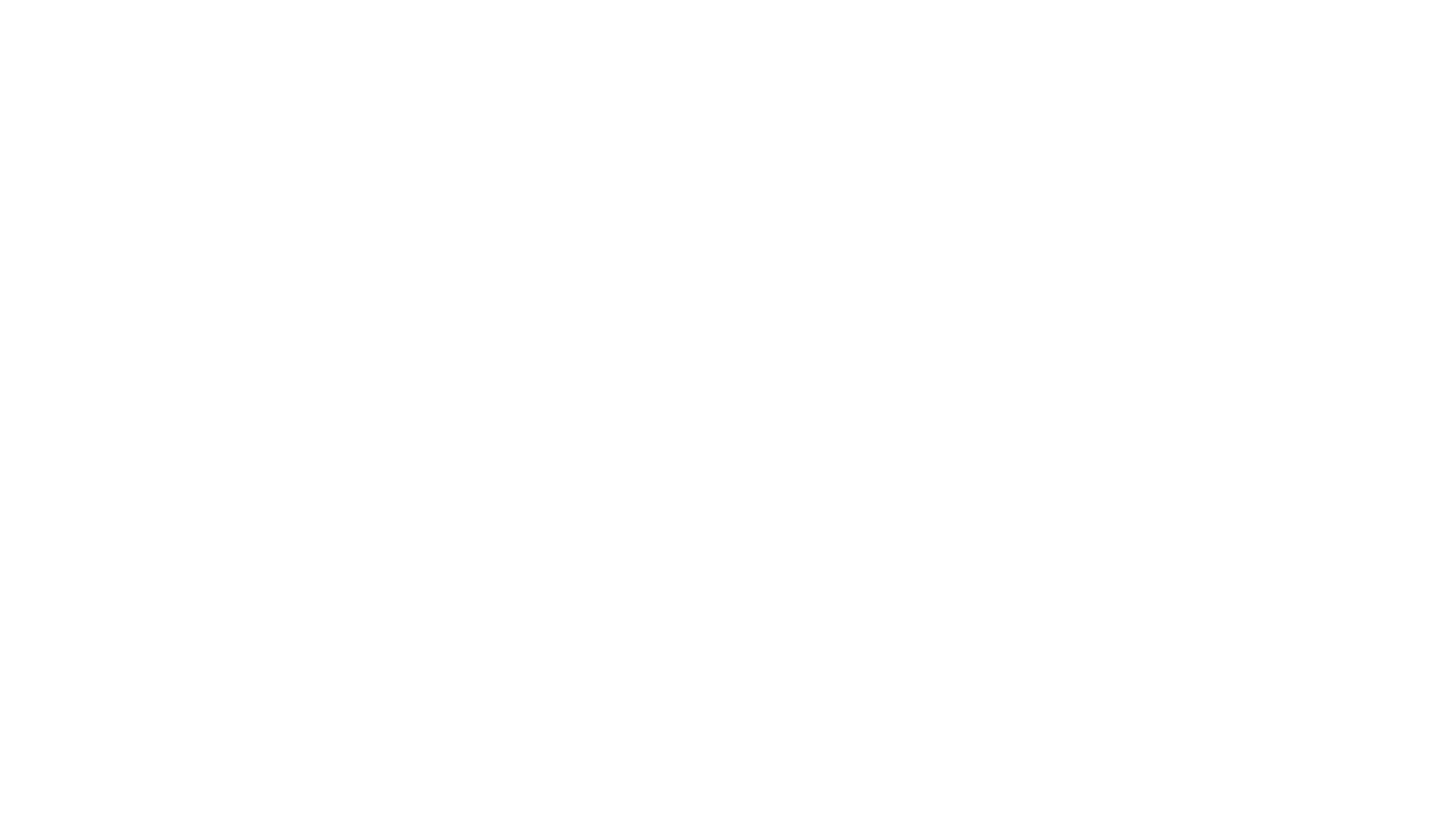
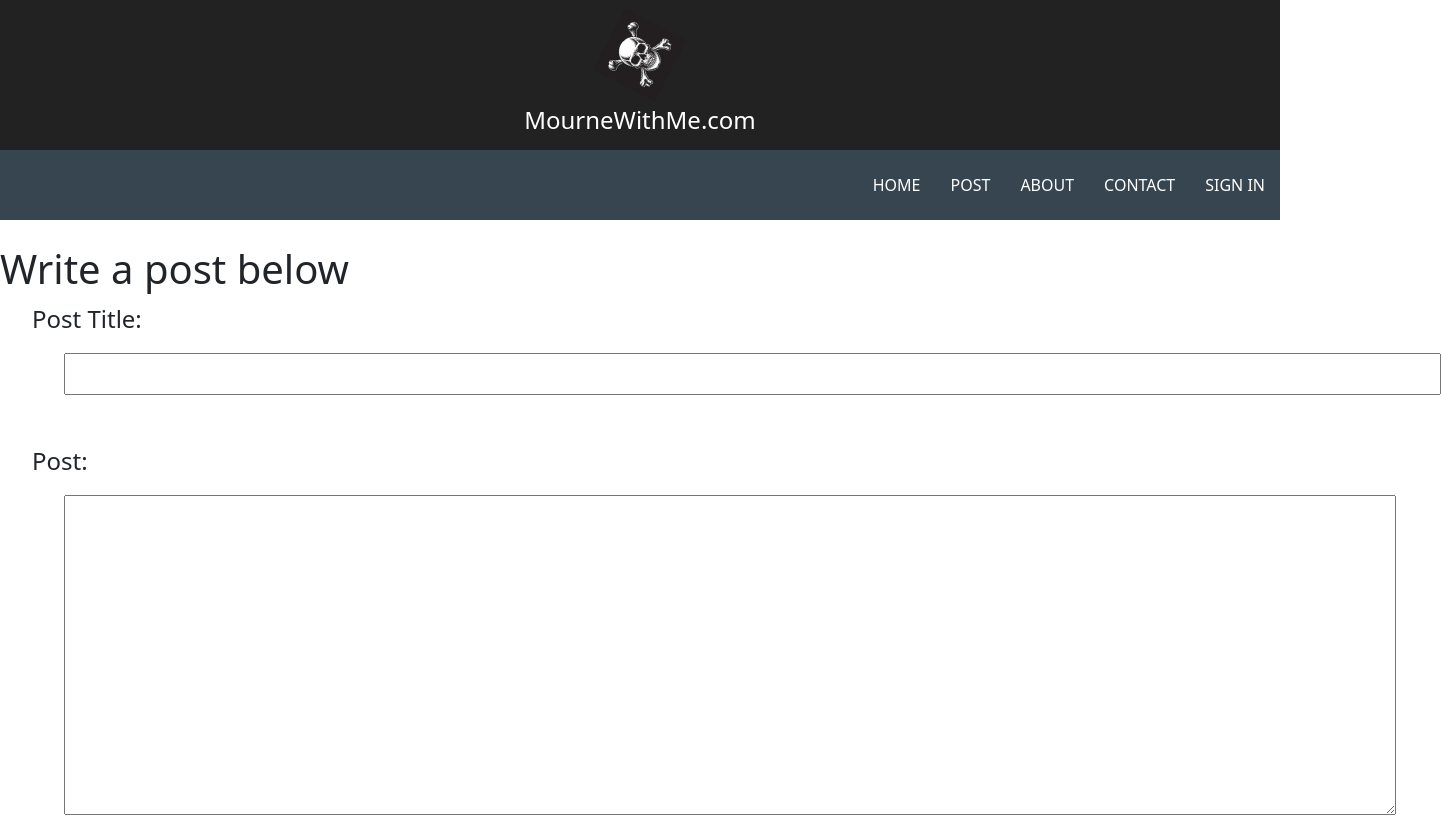
Before and after one commit to dannybeaudoin28/mwm-ui, a React (Create React App) app: page /post in a window 1280 px wide. Before the commit this address had no page. Shown: the top 817 px of the page, 1441 px wide, since content can reach past the window. Built offline with nearby package versions, Linux system fonts and the light colour scheme.

Commit message:
Add basic form inputs for posting

```diff
--- a/public/index.html
+++ b/public/index.html
@@ -2,12 +2,12 @@
 <html lang="en">
   <head>
     <meta charset="utf-8" />
-    <link rel="icon" href="%PUBLIC_URL%/favicon.ico" />
+    <link rel="icon" href="C:\Users\jacki\Desktop\Apps\auth-ui\auth-ui\src\assets\skull.jpg" />
     <meta name="viewport" content="width=device-width, initial-scale=1" />
     <meta name="theme-color" content="#000000" />
     <meta
       name="description"
-      content="Web site created using create-react-app"
+      content="Help each other through tough times"
     />
     <link rel="apple-touch-icon" href="%PUBLIC_URL%/logo192.png" />
     <!--
@@ -24,7 +24,7 @@
       work correctly both with client-side routing and a non-root public URL.
       Learn how to configure a non-root public URL by running `npm run build`.
     -->
-    <title>React App</title>
+    <title>MourneWithMe.com</title>
   </head>
   <body>
     <noscript>You need to enable JavaScript to run this app.</noscript>
--- a/src/App.css
+++ b/src/App.css
@@ -1,6 +1,7 @@
 .App-logo {
   animation: App-logo-spin infinite 3s linear;
-  height: 80px;
+  height: 70px;
+  margin-bottom: auto;
 }
 
 .App-heart {
@@ -16,15 +17,3 @@
     transform: rotate(360deg);
   }
 }
-
-.App-title {
-  font-size: 1.5em;
-}
-
-.App-header {
-  background-color: #222;
-  height: 150px;
-  padding: 20px;
-  color: white;
-  text-align: center;
-}
--- a/src/App.js
+++ b/src/App.js
@@ -7,7 +7,8 @@ import Home from './routes/home/home.component';
 import Navigation from './routes/navigation/navigation.component';
 import About from './routes/about/about.component';
 import Contact from './routes/contact/contact.component';
-
+import Post from './routes/post/post.component';
+import SignIn from './routes/sign-in/sign-in.component';
 
 
 const App = () => {
@@ -18,6 +19,8 @@ const App = () => {
           <Route index element={<Home /> } />
           <Route path='about' element={<About />} />
           <Route path='contact' element={<Contact />} />
+          <Route path='post' element={<Post />} />
+          <Route path='auth' element={<SignIn />} />
         </Route>
       </Routes>
   );
--- /dev/null
+++ b/src/components/header/Header.component.jsx
@@ -0,0 +1,13 @@
+import { HeaderContainer, AppTitle } from "./header.styles";
+
+const Header = (props) => {
+    return (
+        <HeaderContainer>
+            <img src={props.logoSrc} alt='skull' className="App-logo"/>
+            {/* <img src={props.heartSrc} alt="heart" className="App-heart"/> */}
+            <AppTitle className="App-title">{props.pageTitle}</AppTitle>
+        </HeaderContainer>
+    )
+};
+
+export default Header;
--- a/src/components/header/Header.jsx
+++ /dev/null
@@ -1,11 +0,0 @@
-const Header = (props) => {
-    return (
-        <header className="App-header">
-            <img src={props.logoSrc} alt='skull' className="App-logo"/>
-            <img src={props.heartSrc} alt="heart" className="App-heart"/>
-            <h1 className="App-title">{props.pageTitle}</h1>
-        </header>
-    )
-};
-
-export default Header;
--- /dev/null
+++ b/src/components/header/header.styles.jsx
@@ -0,0 +1,14 @@
+import styled from "styled-components";
+
+export const HeaderContainer = styled.div`
+  background-color: #222;
+  height: 150px;
+  padding: 20px;
+  color: white;
+  text-align: center;
+`
+
+export const AppTitle = styled.h1`
+    margin-top: 1rem;
+    font-size: 1.5em;
+`
--- a/src/routes/navigation/navigation.component.jsx
+++ b/src/routes/navigation/navigation.component.jsx
@@ -1,6 +1,5 @@
-import Header from "../../components/header/Header";
+import Header from "../../components/header/Header.component";
 import SkullImg from '../../assets/skull.jpg';
-import HeartImg from '../../assets/heart.jpg';
 
 import {
     NavigationContainer,
@@ -17,10 +16,11 @@ const Navigation = () => {
 
     return (
         <>
-            <Header logoSrc={SkullImg} heartSrc={HeartImg} pageTitle="MourneWithMe.com" />
+            <Header logoSrc={SkullImg} pageTitle="MourneWithMe.com" />
                 <NavigationContainer>
                     <NavLinks>
                         <NavLink to='/'>HOME</NavLink>
+                        <NavLink to='/post'>POST</NavLink>
                         <NavLink to='/about'>ABOUT</NavLink>
                         <NavLink to='/contact'>CONTACT</NavLink>
                         <NavLink to='/auth'>SIGN IN</NavLink>
--- /dev/null
+++ b/src/routes/post/post.component.jsx
@@ -0,0 +1,38 @@
+import {
+    CreatePostContainer,
+    CreatePostLabel,
+    CreatePostTextArea,
+    CreatePostTextInput,
+    CreatePostSubmitBtn
+} from "./post.styles";
+
+const FormValues = {
+    postTitle: '',
+    postBody: '',
+}
+
+const Post = () => {
+
+    return (
+        <>
+            <div>
+                <h1>Write a post below</h1>
+            </div>
+            <CreatePostContainer>
+                <form>
+                    <CreatePostLabel>Post Title:
+                        <br /><CreatePostTextInput type="text" name="title" />
+                    </CreatePostLabel>
+                    <br />
+                    <CreatePostLabel>Post:
+                        <br /><CreatePostTextArea name="post" />
+                    </CreatePostLabel>
+                    <br />
+                    <CreatePostSubmitBtn type="submit" value="submit" >Submit Post</CreatePostSubmitBtn>
+                </form>
+            </CreatePostContainer>
+        </>
+    )
+};
+
+export default Post;
--- /dev/null
+++ b/src/routes/post/post.styles.jsx
@@ -0,0 +1,34 @@
+import styled from 'styled-components';
+
+export const CreatePostContainer = styled.div`
+    display: flex;
+    width: 100%;
+    justify-content: left;
+    font-size: 1.5rem;
+    margin-bottom: 2rem;
+`
+
+export const CreatePostLabel = styled.label`
+    margin-left: 2rem;
+    margin-bottom: 3rem;
+`
+
+export const CreatePostTextInput = styled.input`
+    margin-top: 1rem;
+    margin-left: 2rem;
+    width: 355%;
+`
+
+export const CreatePostTextArea = styled.textarea`
+    margin-top: 1rem;
+    margin-left: 2rem;
+    width: 400%;
+    height: 20rem;
+`
+
+export const CreatePostSubmitBtn = styled.button`
+    margin-left: 2rem;
+    height: 3rem;
+    background-color: #222;
+    color: white;
+`
--- /dev/null
+++ b/src/routes/sign-in/sign-in.component.jsx
@@ -0,0 +1,7 @@
+const SignIn = () => {
+    return (
+        <h1>Sign In Component</h1>
+    );
+};
+
+export default SignIn;
```
